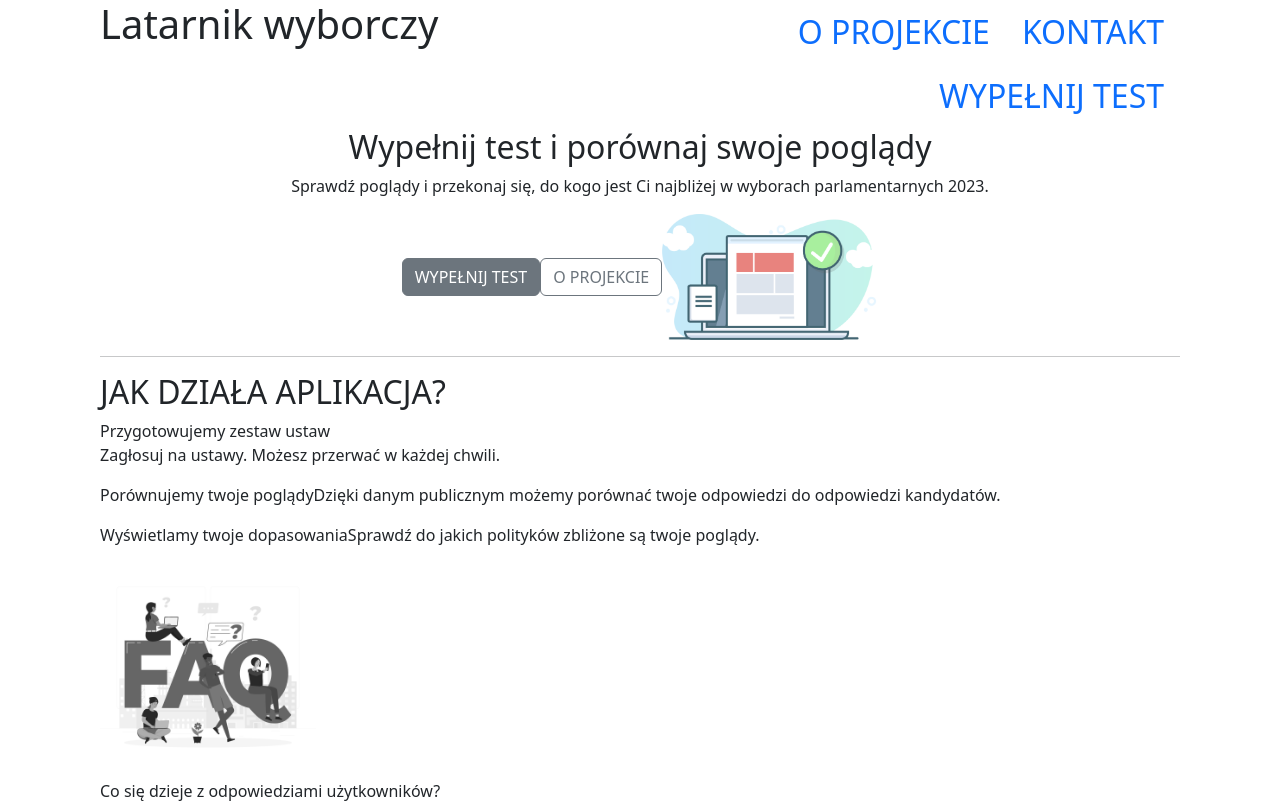
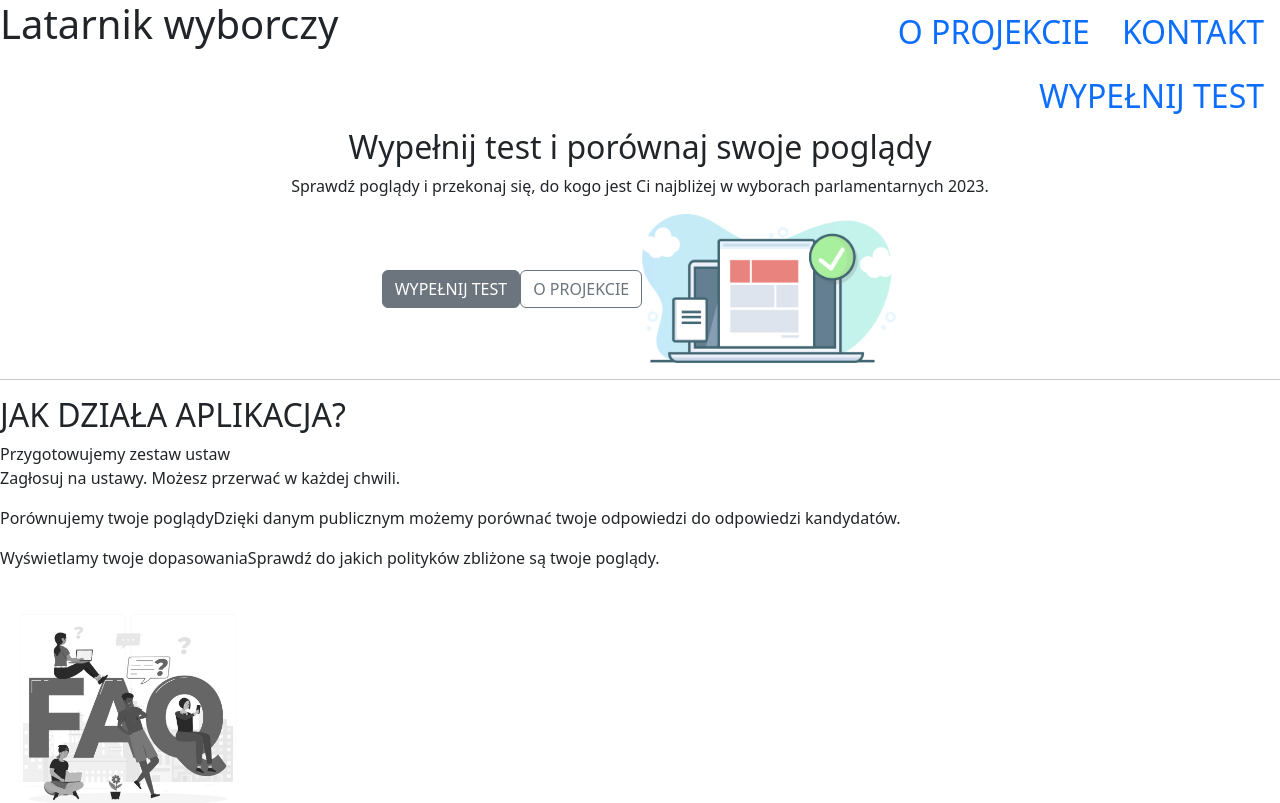
Before and after one commit to Pawlikss/projekt-latarnik, a JavaScript app: page / in a window 1280 px wide. Shown: the top 803 px of the page. Built offline with nearby package versions, Linux system fonts and the light colour scheme; the HTML template or start-up script is replaced by a standard one.

Commit message:
change test styles

```diff
--- a/src/App.css
+++ b/src/App.css
@@ -1,8 +1,3 @@
-body {
-    padding-left: 100px;
-    padding-right: 100px;
-}
-
 .pad {
     font-size: 32px;
 }
--- a/src/components/Test.js
+++ b/src/components/Test.js
@@ -2,13 +2,14 @@ import "../index.css";
 import { motion, useMotionValue, useTransform, useAnimation } from "framer";
 
 const style = {
-    backgroundImage: "URL(https://img.icons8.com/color/452/GeeksforGeeks.png)",
     backgroundRepeat: "no-repeat",
     backgroundSize: "contain",
     backgroundColor: "#55ccff",
     boxShadow: "5px 10px 18px #888888",
     borderRadius: 10,
     height: 300,
+    width: 300,
+    textAlign: "center",
   };
 
 const Test = () => {
@@ -25,7 +26,7 @@ const Test = () => {
   const animControls = useAnimation();
 
   return (
-    <div className="App">
+    <center>
       <motion.div
         center
         drag="x"
@@ -42,7 +43,7 @@ const Test = () => {
           }
         }}
       />
-    </div>
+    </center>
   );
 }
 
--- a/src/index.css
+++ b/src/index.css
@@ -9,10 +9,6 @@ body {
   -moz-osx-font-smoothing: grayscale;
 }
 
-.App {
-  text-align: center;
-}
-
 code {
   font-family: source-code-pro, Menlo,
                Monaco, Consolas, 'Courier New',
```
